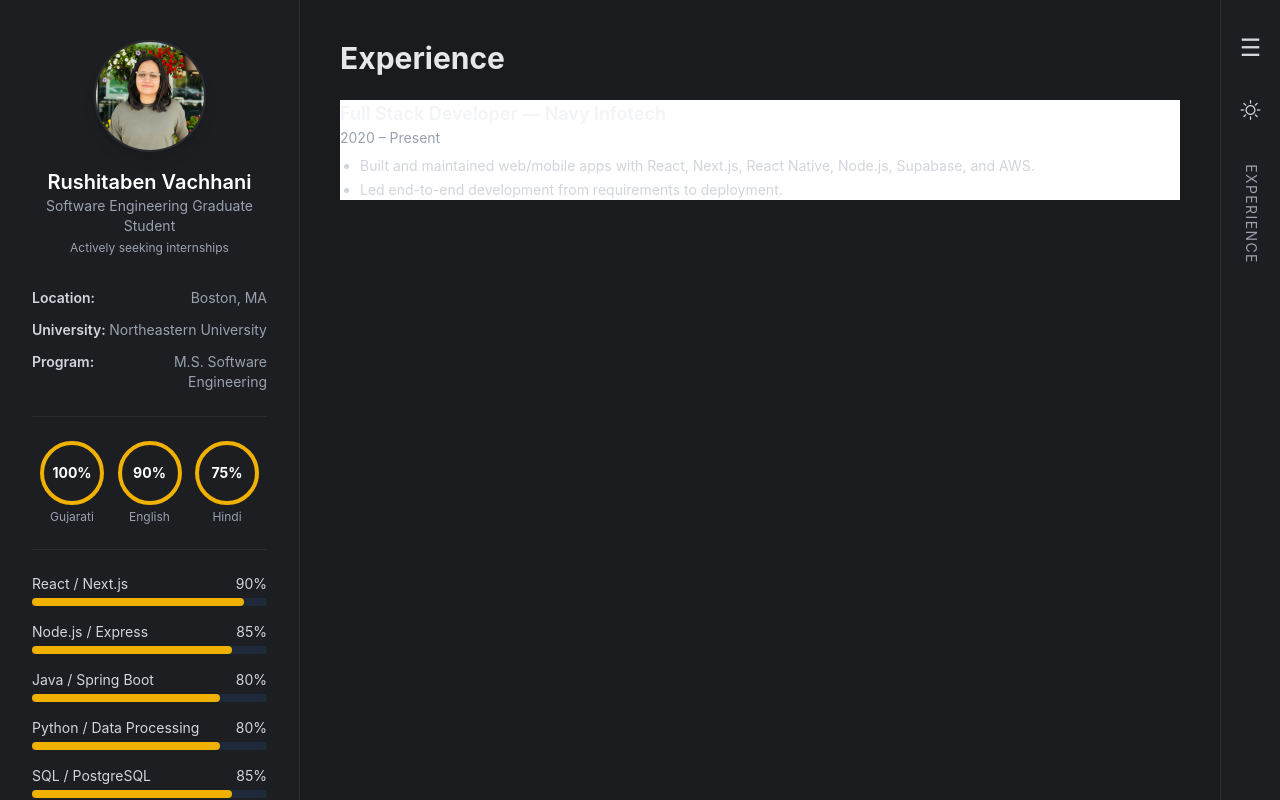
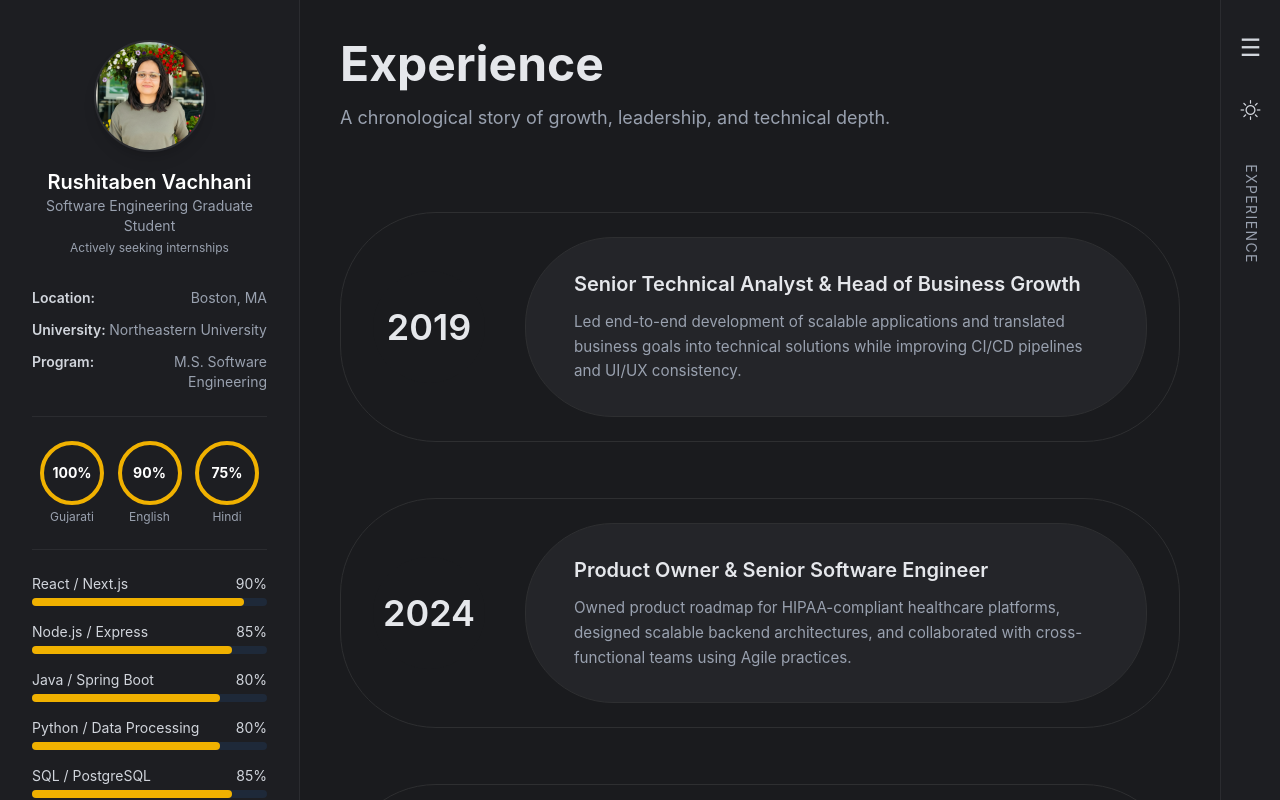
Before and after one commit to rushita-vachhani/resume, a Next.js app in the folder portfolio/: page /experience in a window 1280 px wide. Built offline with nearby package versions, Linux system fonts and the light colour scheme.

Commit message:
Add ExperiencePill and ExperiencePillList components; implement experience data structure and enhance ExperiencePage layout with improved styling and thematic consistency.

```diff
--- /dev/null
+++ b/portfolio/src/app/components/experience/ExperiencePill.tsx
@@ -0,0 +1,76 @@
+import { ExperienceItem } from "@/data/experience";
+
+interface Props {
+  item: ExperienceItem;
+}
+
+export default function ExperiencePill({ item }: Props) {
+  return (
+    <div
+      className="
+        flex items-center gap-10
+        rounded-[6rem]
+        px-8 py-6
+        bg-body-bg
+        border border-card-border
+        transition-shadow
+        shadow-[
+          12px_12px_30px_rgba(0,0,0,0.08),
+          -12px_-12px_30px_rgba(255,255,255,0.7)
+        ]
+        dark:shadow-[
+          12px_12px_30px_rgba(0,0,0,0.6),
+          -12px_-12px_30px_rgba(255,255,255,0.06)
+        ]
+      "
+    >
+      {/* YEAR CIRCLE */}
+      <div
+        className="
+          flex-shrink-0 w-28 h-28 rounded-full
+          flex items-center justify-center
+          text-4xl font-semibold
+          bg-body-bg
+          text-body-text
+          shadow-[
+            inset_4px_4px_10px_rgba(0,0,0,0.12),
+            inset_-4px_-4px_10px_rgba(255,255,255,0.75)
+          ]
+          dark:shadow-[
+            inset_4px_4px_10px_rgba(0,0,0,0.6),
+            inset_-4px_-4px_10px_rgba(255,255,255,0.08)
+          ]
+        "
+      >
+        {item.year}
+      </div>
+
+      {/* INNER CONTENT (PRESSED) */}
+      <div
+        className="
+          flex-1
+          rounded-[5.5rem]
+          px-12 py-8
+          bg-card-bg
+          border border-card-border
+          shadow-[
+            inset_6px_6px_14px_rgba(0,0,0,0.14),
+            inset_-6px_-6px_14px_rgba(255,255,255,0.7)
+          ]
+          dark:shadow-[
+            inset_6px_6px_14px_rgba(0,0,0,0.65),
+            inset_-6px_-6px_14px_rgba(255,255,255,0.06)
+          ]
+        "
+      >
+        <h3 className="text-xl font-semibold mb-3 text-body-text">
+          {item.title}
+        </h3>
+
+        <p className="text-gray-600 dark:text-gray-400 leading-relaxed text-[0.95rem]">
+          {item.description}
+        </p>
+      </div>
+    </div>
+  );
+}
--- /dev/null
+++ b/portfolio/src/app/components/experience/ExperiencePillList.tsx
@@ -0,0 +1,12 @@
+import ExperiencePill from "./ExperiencePill";
+import { experienceData } from "@/data/experience";
+
+export default function ExperiencePillList() {
+  return (
+    <div className="space-y-14">
+      {experienceData.map((item) => (
+        <ExperiencePill key={item.year} item={item} />
+      ))}
+    </div>
+  );
+}
--- a/portfolio/src/app/experience/page.tsx
+++ b/portfolio/src/app/experience/page.tsx
@@ -1,28 +1,18 @@
-export default function Experience() {
+import ExperiencePillList from "../components/experience/ExperiencePillList";
+
+export default function ExperiencePage() {
   return (
-    <div className="section-container">
-      <h1 className="mb-6 text-3xl font-bold">Experience</h1>
+    <section className="section-container">
+      <header className="max-w-4xl mb-20">
+        <h1 className="text-5xl font-bold mb-4">
+          Experience
+        </h1>
+        <p className="text-gray-600 dark:text-gray-400 text-lg">
+          A chronological story of growth, leadership, and technical depth.
+        </p>
+      </header>
 
-      <div className="space-y-5">
-        <div
-          className="card-base bg-white text-gray-900 border-gray-200
-                     dark:bg-darkCard dark:text-gray-100 dark:border-[#2f3033]"
-        >
-          <h2 className="text-lg font-semibold">
-            Full Stack Developer — Navy Infotech
-          </h2>
-          <p className="text-sm text-gray-500 dark:text-gray-400">
-            2020 – Present
-          </p>
-          <ul className="mt-2 list-disc space-y-1 pl-5 text-sm text-gray-700 dark:text-gray-300">
-            <li>
-              Built and maintained web/mobile apps with React, Next.js, React
-              Native, Node.js, Supabase, and AWS.
-            </li>
-            <li>Led end-to-end development from requirements to deployment.</li>
-          </ul>
-        </div>
-      </div>
-    </div>
+      <ExperiencePillList />
+    </section>
   );
 }
--- a/portfolio/src/app/globals.css
+++ b/portfolio/src/app/globals.css
@@ -29,6 +29,10 @@
   --color-pencil-lead: var(--pencil-lead);
   --color-pencil-dark: var(--pencil-dark);
   --color-pencil-light: var(--pencil-light);
+
+  /* Timeline specific colors */
+  --color-timeline-line: var(--timeline-line);
+  --color-timeline-node: var(--timeline-node);
 }
 
 /* =========================================================
@@ -40,7 +44,7 @@
    Root (Light Theme)
    ========================================================= */
 :root {
-  --body-bg: #f9fafb;
+  --body-bg: #f5f5f7;
   --body-text: #111827;
 
   --sidebar-bg: #ffffff;
@@ -65,6 +69,10 @@
   --pencil-lead: #374151;
   --pencil-dark: #ca8a04;
   --pencil-light: #facc15;
+
+  /* Timeline colors matching PDF */
+  --timeline-line: #93c5fd;
+  --timeline-node: #93c5fd;
 }
 
 /* =========================================================
@@ -96,6 +104,10 @@
   --pencil-lead: #374151;
   --pencil-dark: #a16207;
   --pencil-light: #eab308;
+
+  /* Timeline colors for dark mode */
+  --timeline-line: #7cb3e8;
+  --timeline-node: #7cb3e8;
 }
 
 /* =========================================================
@@ -115,7 +127,7 @@ body {
    Layout Utilities
    ========================================================= */
 .section-container {
-  @apply ml-[300px] px-10 py-10 min-h-screen;
+  @apply ml-0 md:ml-[300px] px-6 md:px-10 py-10 min-h-screen;
 }
 
 /* =========================================================
--- /dev/null
+++ b/portfolio/src/data/experience.ts
@@ -0,0 +1,26 @@
+export interface ExperienceItem {
+  year: string;
+  title: string;
+  description: string;
+}
+
+export const experienceData: ExperienceItem[] = [
+  {
+    year: "2019",
+    title: "Senior Technical Analyst & Head of Business Growth",
+    description:
+      "Led end-to-end development of scalable applications and translated business goals into technical solutions while improving CI/CD pipelines and UI/UX consistency.",
+  },
+  {
+    year: "2024",
+    title: "Product Owner & Senior Software Engineer",
+    description:
+      "Owned product roadmap for HIPAA-compliant healthcare platforms, designed scalable backend architectures, and collaborated with cross-functional teams using Agile practices.",
+  },
+  {
+    year: "2025",
+    title: "Master’s Student – Computer Software Engineering",
+    description:
+      "Focused on system design, scalable architectures, and data-intensive applications through hands-on coursework and industry hackathons.",
+  },
+];
```
